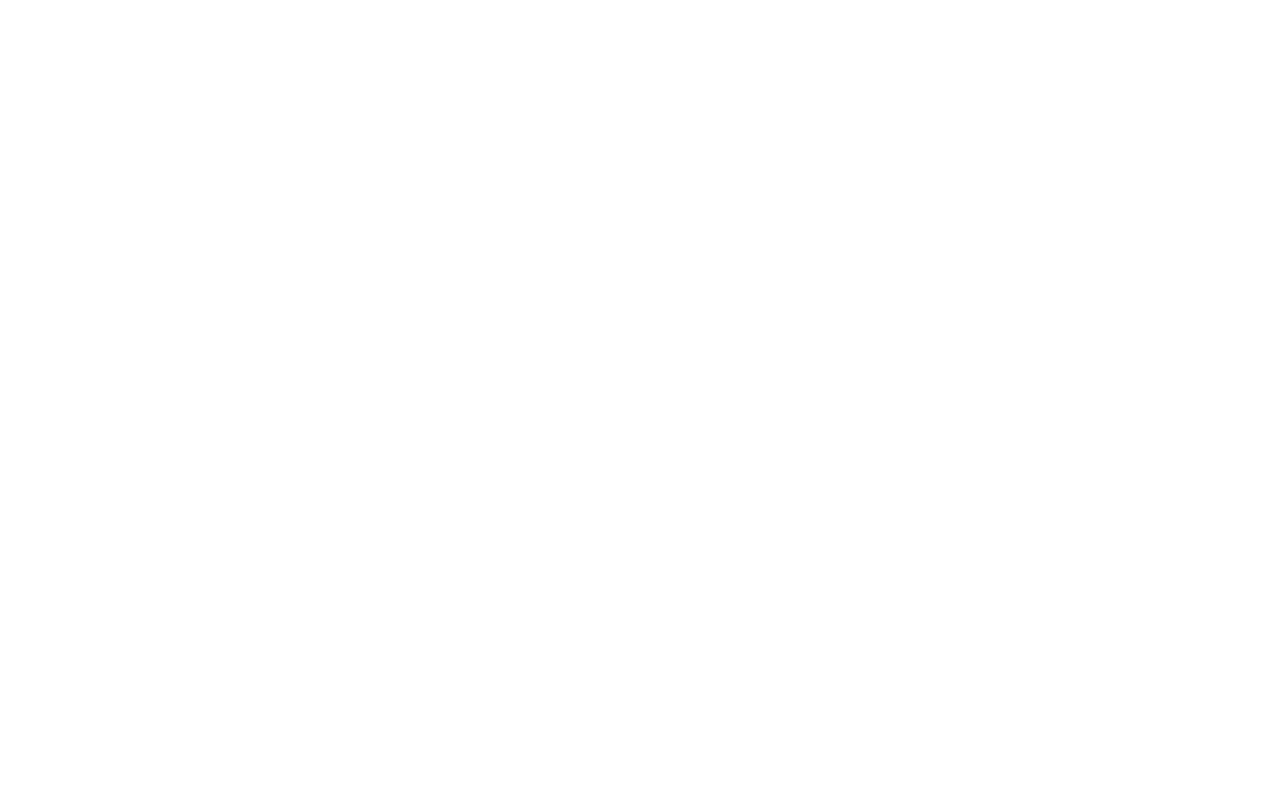
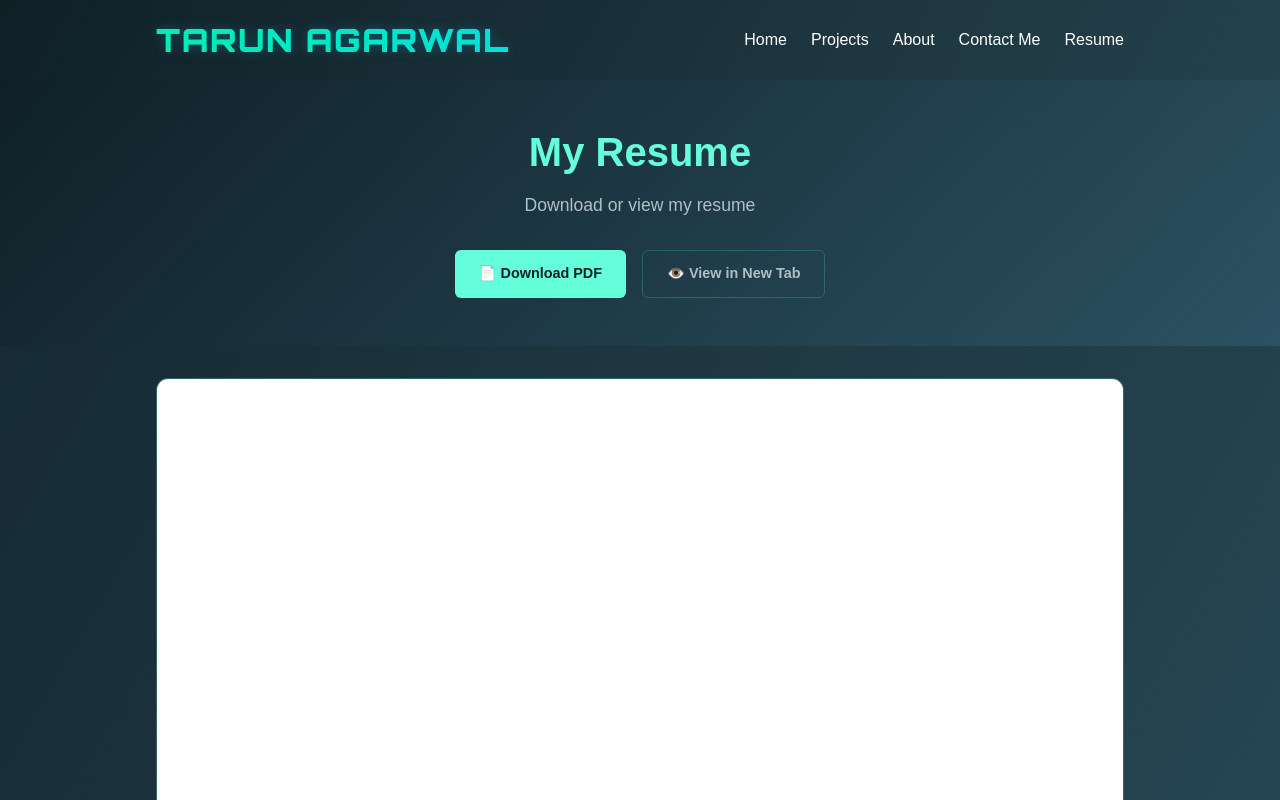
Before and after one commit to its-tarun-2505/Portfoilio, a React (Vite) app: page /resume in a window 1280 px wide. Before the commit this address had no page. Shown: the top 800 px of the page. Built offline with nearby package versions, Linux system fonts and the light colour scheme.

Commit message:
Complete resume page

```diff
--- a/src/App.jsx
+++ b/src/App.jsx
@@ -6,6 +6,7 @@
 import ProjectDetail from './components/projects/ProjectDetail/'
 import About from './pages/public/About';
 import Contact from './pages/public/Contact/'
+import Resume from './pages/public/Resume'
 import './App.css'
 
 function App() {
@@ -23,6 +24,7 @@
           </Route>
           <Route path='about' element={<About />} />
           <Route path='/contact' element={<Contact/>} />
+          <Route path='/resume' element={<Resume/>} />
         </Route>
       </Routes>
     </Router>
--- /dev/null
+++ b/src/pages/public/Resume/Resume.css
@@ -0,0 +1,153 @@
+:root {
+  --primary-color: #64ffda;
+  --secondary-color: #4fc3f7;
+  --text-primary: #e8f4fd;
+  --text-secondary: #b0bec5;
+  --bg-secondary: rgba(32, 58, 67, 0.8);
+  --bg-tertiary: rgba(44, 83, 100, 0.6);
+  --border-color: rgba(100, 255, 218, 0.2);
+}
+
+.resume-page {
+  min-height: 100vh;
+  color: var(--text-primary);
+}
+
+.container {
+  max-width: 1000px;
+  margin: 0 auto;
+  padding: 0 1rem;
+}
+
+/* Resume Header */
+.resume-header {
+  background: linear-gradient(135deg, rgba(15, 32, 39, 0.9), rgba(44, 83, 100, 0.9));
+  padding: 3rem 0;
+  text-align: center;
+}
+
+.resume-header h1 {
+  font-size: 2.5rem;
+  font-weight: 700;
+  margin-bottom: 1rem;
+  color: var(--primary-color);
+}
+
+.resume-header p {
+  font-size: 1.1rem;
+  color: var(--text-secondary);
+  margin-bottom: 2rem;
+}
+
+.resume-actions {
+  display: flex;
+  gap: 1rem;
+  justify-content: center;
+}
+
+.download-btn {
+  padding: 0.75rem 1.5rem;
+  border-radius: 6px;
+  text-decoration: none;
+  font-weight: 600;
+  font-size: 0.9rem;
+  border: none;
+  cursor: pointer;
+  display: inline-flex;
+  align-items: center;
+  gap: 0.5rem;
+}
+
+.download-btn.primary {
+  background: var(--primary-color);
+  color: #0f2027;
+}
+
+.download-btn.primary:hover {
+  background: var(--secondary-color);
+}
+
+.download-btn.secondary {
+  background: transparent;
+  color: var(--text-secondary);
+  border: 1px solid var(--border-color);
+}
+
+.download-btn.secondary:hover {
+  border-color: var(--primary-color);
+  color: var(--primary-color);
+}
+
+/* PDF Viewer */
+.pdf-viewer-section {
+  padding: 2rem 0;
+  background: rgba(32, 58, 67, 0.3);
+}
+
+.pdf-container {
+  background: rgba(44, 83, 100, 0.4);
+  border-radius: 12px;
+  border: 1px solid var(--border-color);
+  overflow: hidden;
+  position: relative;
+  height: 80vh;
+  min-height: 600px;
+}
+
+.pdf-iframe {
+  width: 100%;
+  height: 100%;
+  border: none;
+  background: white;
+}
+
+.pdf-fallback {
+  position: absolute;
+  bottom: 1rem;
+  left: 1rem;
+  right: 1rem;
+  text-align: center;
+  padding: 1rem;
+  background: rgba(15, 32, 39, 0.8);
+  border-radius: 6px;
+  border: 1px solid var(--border-color);
+}
+
+.pdf-fallback a {
+  color: var(--primary-color);
+  text-decoration: none;
+}
+
+.pdf-fallback a:hover {
+  color: var(--secondary-color);
+}
+
+/* Responsive Design */
+@media (max-width: 768px) {
+  .resume-header h1 {
+    font-size: 2rem;
+  }
+
+  .resume-actions {
+    flex-direction: column;
+    align-items: center;
+  }
+
+  .download-btn {
+    width: 100%;
+    max-width: 250px;
+    justify-content: center;
+  }
+
+  .pdf-container {
+    height: 70vh;
+    min-height: 500px;
+  }
+}
+
+@media (max-width: 480px) {
+  .pdf-container {
+    height: 60vh;
+    min-height: 400px;
+  }
+}
--- /dev/null
+++ b/src/pages/public/Resume/Resume.jsx
@@ -0,0 +1,50 @@
+import React from 'react';
+import './Resume.css';
+
+const Resume = () => {
+  return (
+    <div className="resume-page">
+      {/* Resume Header */}
+      <section className="resume-header">
+        <div className="container">
+          <h1>My Resume</h1>
+          <p>Download or view my resume</p>
+          <div className="resume-actions">
+            <a
+              href="/resume.pdf"
+              download="Tarun-Agarwal-Resume.pdf"
+              className="download-btn primary"
+            >
+              📄 Download PDF
+            </a>
+            <button
+              onClick={() => window.open('/resume.pdf', '_blank')}
+              className="download-btn secondary"
+            >
+              👁️ View in New Tab
+            </button>
+          </div>
+        </div>
+      </section>
+
+      {/* PDF Viewer */}
+      <section className="pdf-viewer-section">
+        <div className="container">
+          <div className="pdf-container">
+            <iframe
+              src="/resume.pdf#toolbar=1&navpanes=0&scrollbar=1&page=1&view=FitH"
+              title="Resume PDF"
+              className="pdf-iframe"
+              loading="lazy"
+            />
+            <div className="pdf-fallback">
+              <p>Can't view the PDF? <a href="/resume.pdf" target="_blank">Click here to open it in a new tab</a></p>
+            </div>
+          </div>
+        </div>
+      </section>
+    </div>
+  );
+};
+
+export default Resume;
--- /dev/null
+++ b/src/pages/public/Resume/index.js
@@ -0,0 +1 @@
+export {default} from "./Resume";
```
Also changed, not shown: 1 other file (tests, documents, lock files or other folders).
